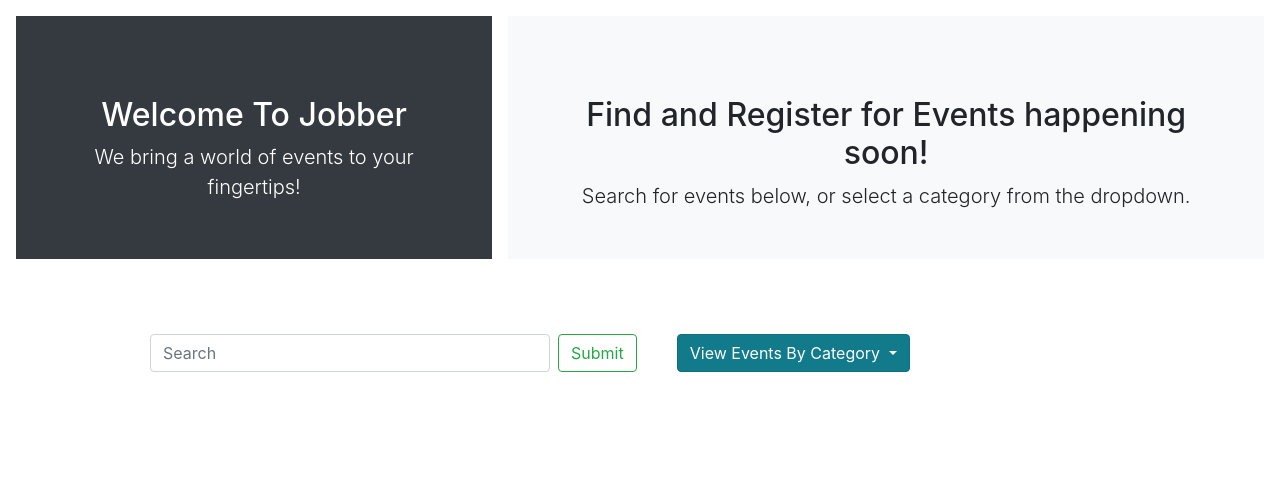
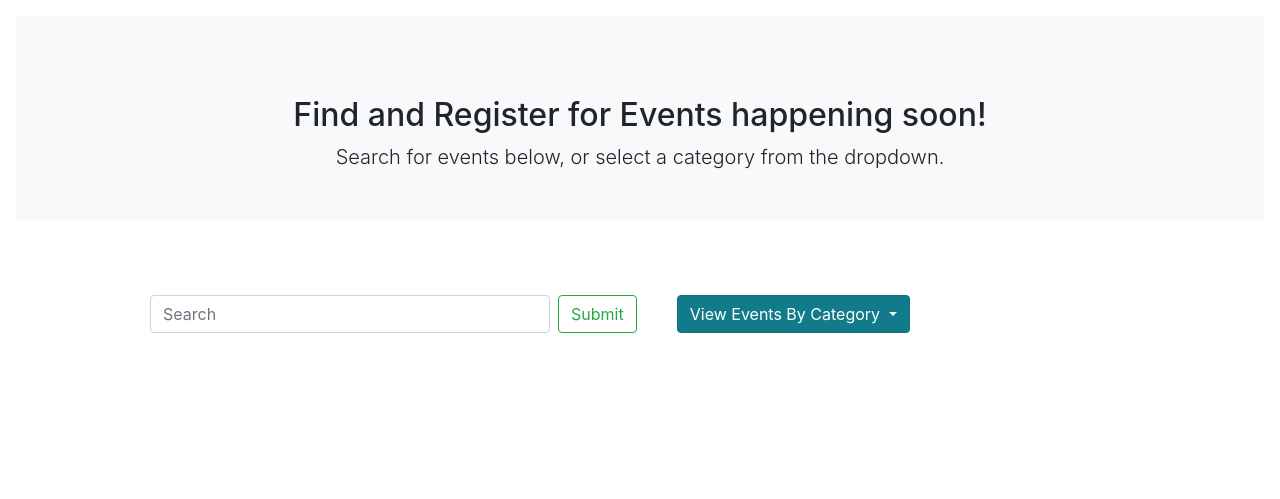
Before and after one commit to AaronGoldsmith1/jobber, a Django app: page / in a window 1280 px wide. Shown: the part 56-555 px from the top of the page. Run offline with Django 3.2, Linux system fonts and the light colour scheme; data that the repository does not hold is empty; some libraries are stand-ins or nearby versions.

Commit message:
begin fixing home page ;

```diff
--- a/main_app/templates/home.html
+++ b/main_app/templates/home.html
@@ -3,21 +3,12 @@
 {% load humanize %}
 {% comment %} {% load static %} {% endcomment %}
 
-<div class="home-panels d-md-flex flex-md-equal w-100 my-md-3 pl-md-3">
-      <div class="bg-dark mr-md-3 pt-3 px-3 pt-md-5 px-md-5 text-center text-white overflow-hidden">
-        <div class="my-3 py-3">
-          <h2 class="display-5">Welcome To Jobber</h2>
-          <p class="lead">We bring a world of events to your fingertips!</p>
-        </div>
-        {% comment %} <div class="bg-light box-shadow mx-auto" style="width: 80%; height: 300px; border-radius: 21px 21px 0 0;"></div> {% endcomment %}
-      </div>
+<div class="home-panels flex-md-equal w-100 my-md-3 pl-md-3">
       <div class="bg-light mr-md-3 pt-3 px-3 pt-md-5 px-md-5 text-center overflow-hidden">
         <div class="my-3 p-3">
           <h2 class="display-5">Find and Register for Events happening soon!</h2>
           <p class="lead">Search for events below, or select a category from the dropdown.</p>
         </div>
-        {% comment %} <img src="{% static 'icons/jobber.png' %}"> {% endcomment %}
-        {% comment %} <div class="bg-dark box-shadow mx-auto" style="width: 80%; height: 300px; border-radius: 21px 21px 0 0;"></div> {% endcomment %}
       </div>
     </div>
 
```
